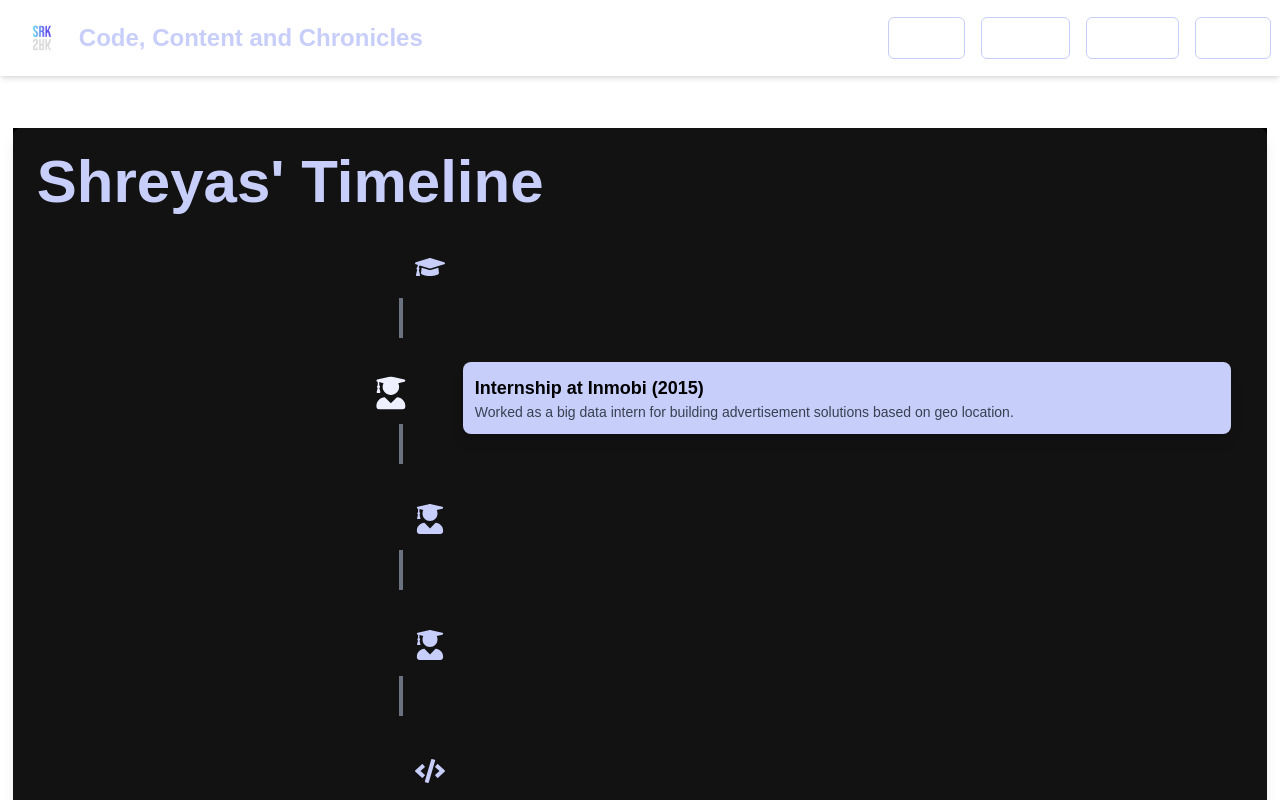
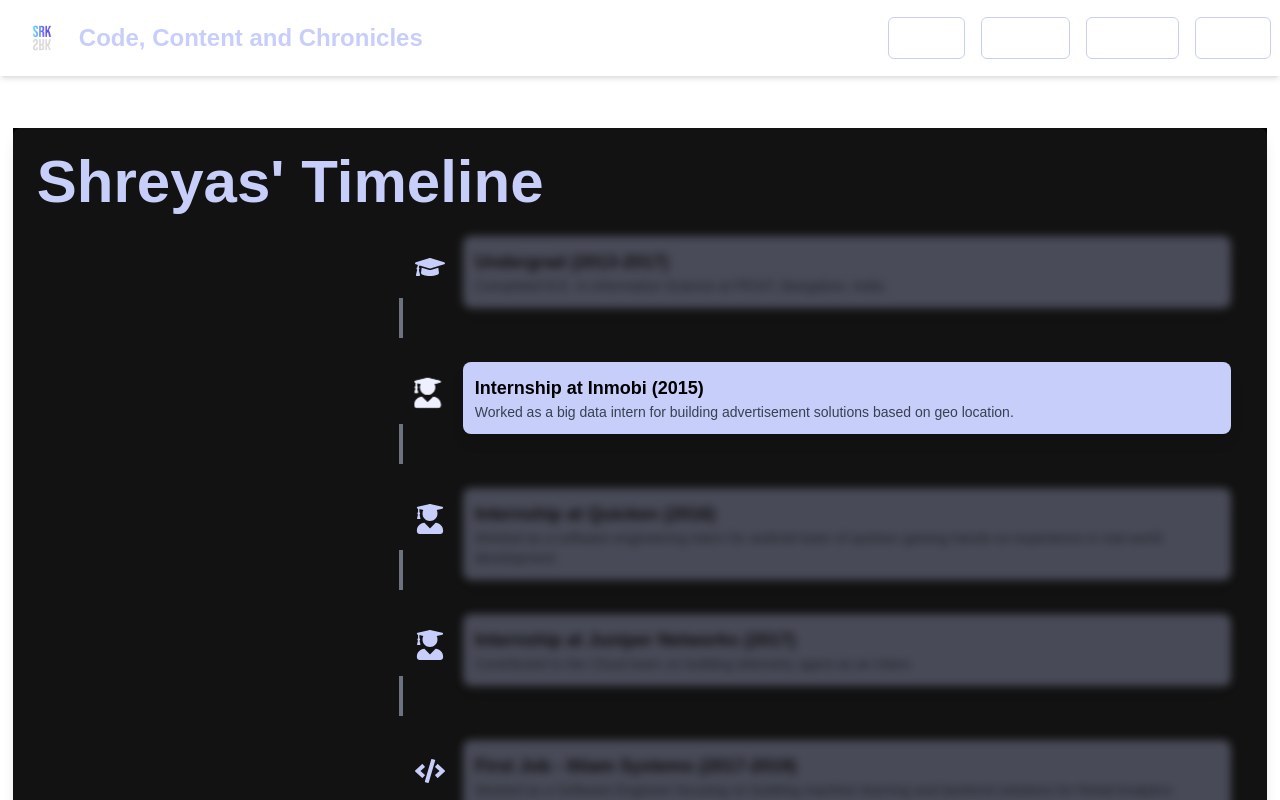
Before and after one commit to shreyasrkarthik/portfolio, a Next.js app: page /about in a window 1280 px wide. Shown: the top 800 px of the page. Built offline with nearby package versions, Linux system fonts and the light colour scheme.

Commit message:
Added Blur and Highligh functionality to timeline

```diff
--- a/app/components/AboutTimeline.js
+++ b/app/components/AboutTimeline.js
@@ -2,6 +2,7 @@
 
 import React, { useState, useEffect, useRef } from "react";
 import { FaGraduationCap, FaCode, FaUserGraduate, FaUniversity, FaChalkboardTeacher, FaArrowUp, FaServer, FaPodcast } from "react-icons/fa";
+import "tailwindcss/tailwind.css";
 
 const timelineData = [
     { icon: <FaGraduationCap size={30} />, title: "Undergrad (2013-2017)", description: "Completed B.E. in Information Science at PESIT, Bangalore, India." },
@@ -56,23 +57,27 @@ const AboutTimeline = () => {
                 {timelineData.map((item, index) => (
                     <div key={index} ref={(el) => (itemRefs.current[index] = el)} className="relative flex flex-col mb-6">
                         <div
-                            className={`p-4 rounded-full cursor-pointer transition-all duration-300 ${selectedIndex === index ? 'text-[#eef0ff] scale-110' : 'text-[#c8cefa]'}`}
+                            className={`p-4 rounded-full cursor-pointer transition-all duration-300 ${selectedIndex === index ? 'text-[#eef0ff] scale-110 animate-soft-glow' : 'text-[#c8cefa]'}`}
                             onClick={() => handleClick(index)}
                         >
                             {item.icon}
                         </div>
-                        {selectedIndex === index && (
-                            <div className="absolute left-16 bg-[#c8cefa] p-3 rounded-lg shadow-lg w-full max-w-3xl">
-                                <h3 className="text-lg font-semibold text-black">{item.title}</h3>
-                                <p className="text-sm text-gray-700">{item.description}</p>
-                            </div>
-                        )}
+                        <div className={`absolute left-16 bg-[#c8cefa] p-3 rounded-lg shadow-lg w-full max-w-3xl transition-all duration-500 ${selectedIndex === index ? 'opacity-100' : 'opacity-30 blur-sm'}`}>
+                            <h3 className="text-lg font-semibold text-black">{item.title}</h3>
+                            <p className="text-sm text-gray-700">{item.description}</p>
+                        </div>
                         {index < timelineData.length - 1 && (
                             <div className="h-10 w-1 bg-gray-500 border-dotted"></div>
                         )}
                     </div>
                 ))}
             </div>
+
+            <style jsx>{`
+                @keyframes soft-glow {
+                    0% { transform: scale(1.1); opacity: 1; filter: drop-shadow(0 0 8px #eef0ff); }
+                }
+            `}</style>
         </div>
     );
 };
--- a/tailwind.config.js
+++ b/tailwind.config.js
@@ -5,7 +5,17 @@ module.exports = {
     "./components/**/*.{js,ts,jsx,tsx}",
   ],
   theme: {
-    extend: {},
+    extend: {
+      animation: {
+        'soft-glow': 'softGlow 1.5s ease-in-out infinite alternate',
+      },
+      keyframes: {
+        softGlow: {
+          '0%': { transform: 'scale(1)', filter: 'drop-shadow(0 0 0px #eef0ff)' },
+          '100%': { transform: 'scale(1.1)', filter: 'drop-shadow(0 0 8px #eef0ff)' },
+        },
+      },
+    },
   },
   plugins: [
     require('@tailwindcss/aspect-ratio'),
```
